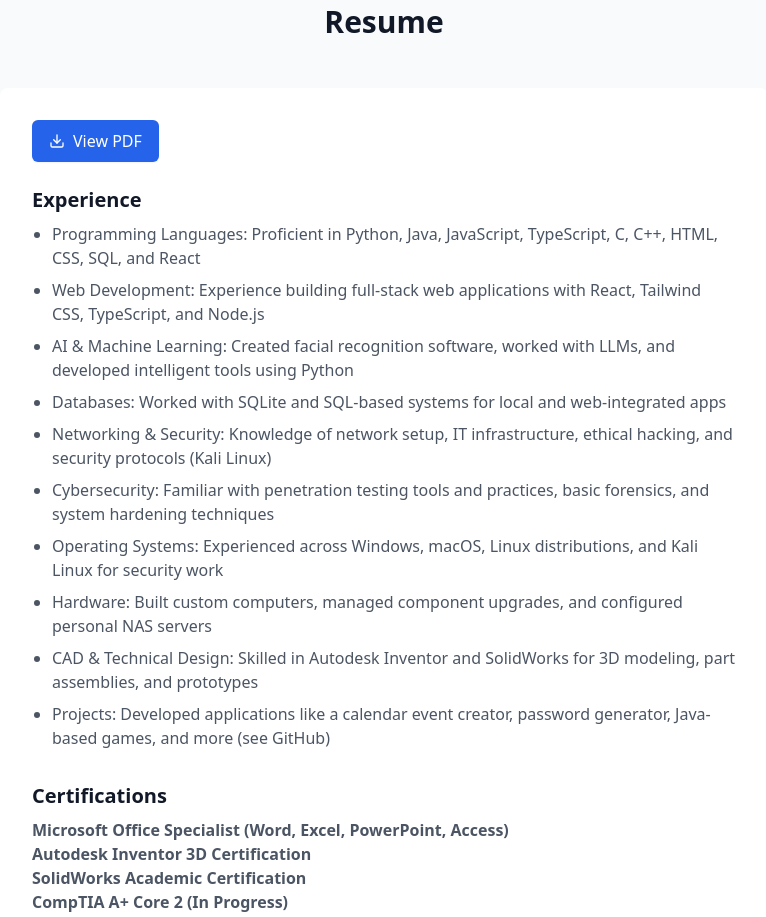
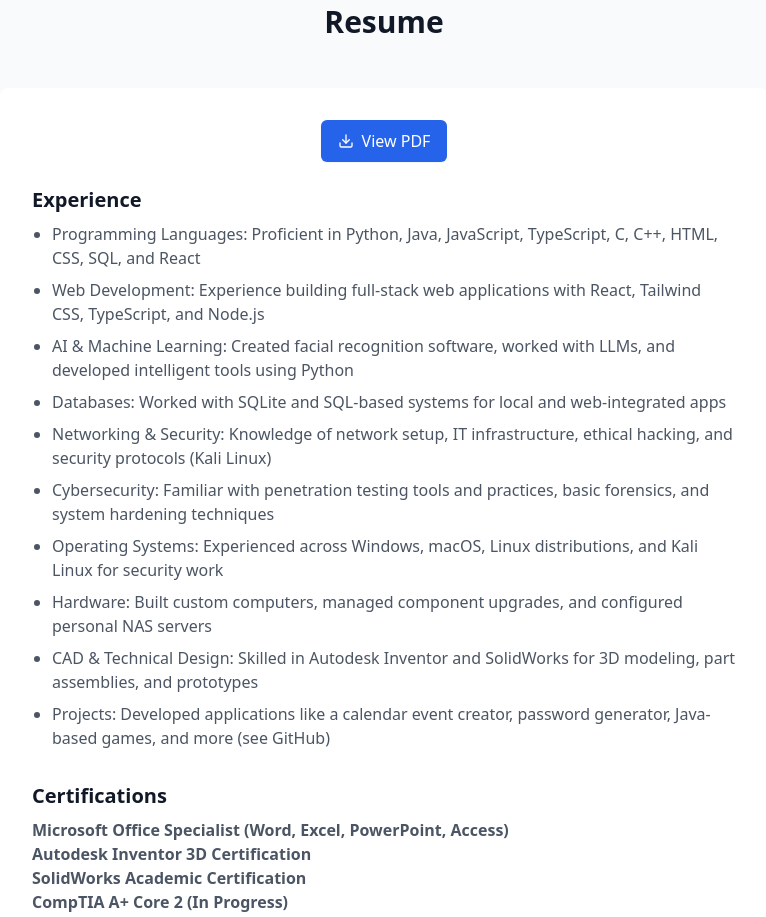
Before and after one commit to merrittcmason/merrittmason.com, a React (Vite) app: page / in a window 1280 px wide. Shown: the part 1260-2177 px from the top of the page, without its empty margins (256-1022 px from the left). Built offline with nearby package versions, Linux system fonts and the light colour scheme.

Commit message:
Center align resume link in Resume section

```diff
--- a/src/App.tsx
+++ b/src/App.tsx
@@ -165,7 +165,7 @@
               Resume
             </h2>
             <div className={`max-w-3xl mx-auto p-8 rounded-lg shadow-lg ${isDarkMode ? 'bg-gray-800' : 'bg-white'}`}>
-              <div className="flex justify-start mb-6">
+              <div className="flex justify-center mb-6">
                 <a
                   href="mm_resumeC.pdf"
                   target="_blank"
```
